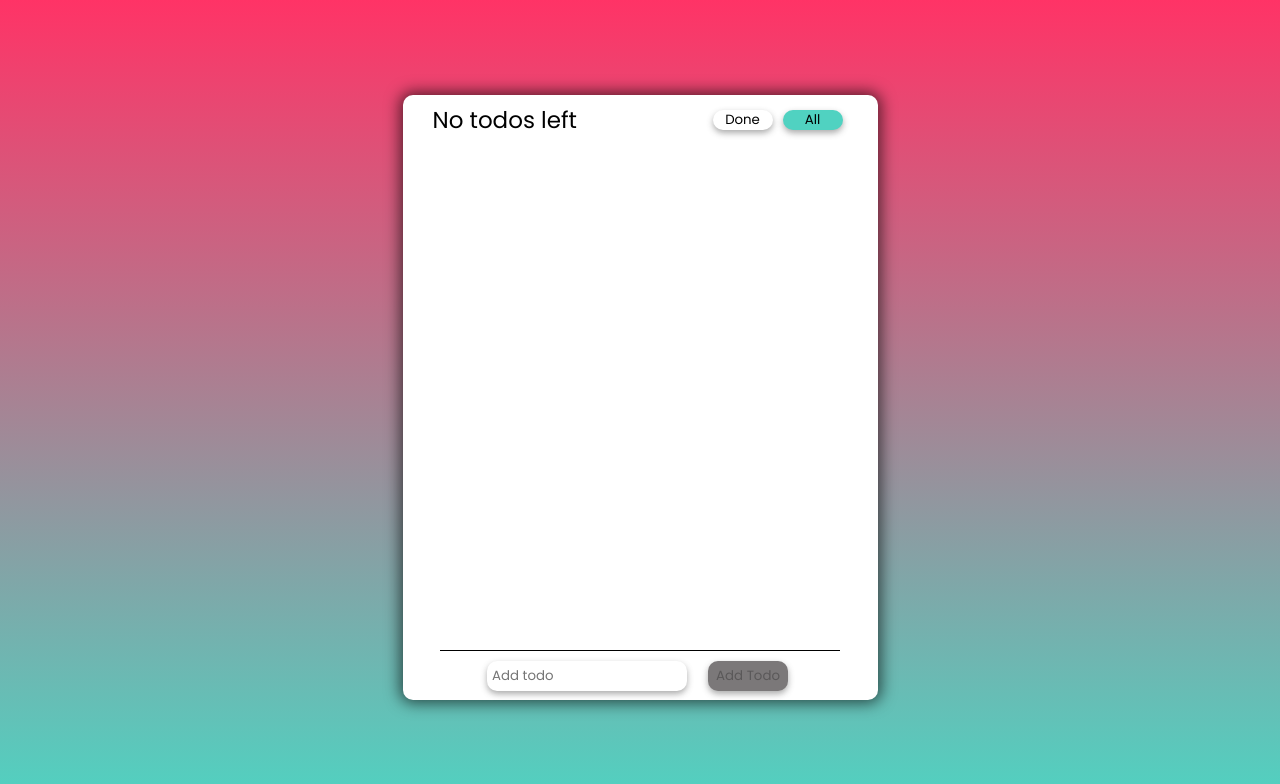
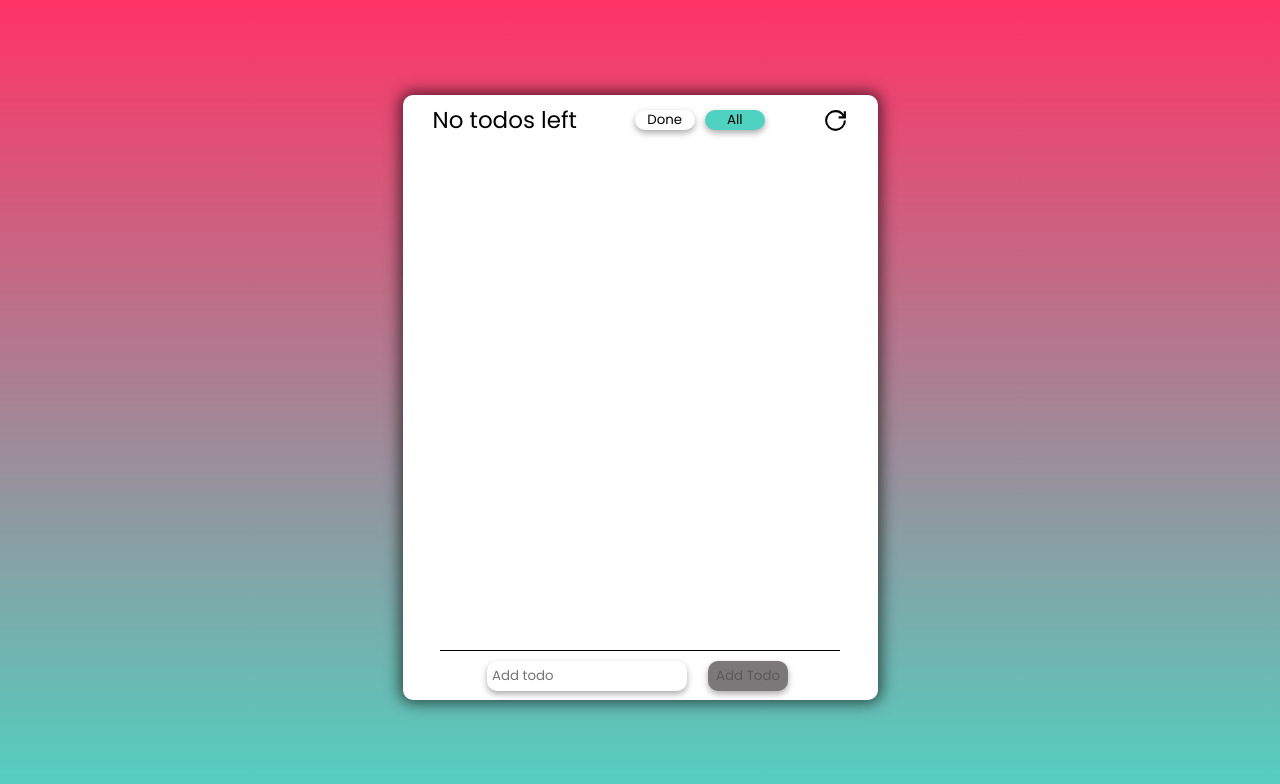
Before and after one commit to danielcsato/React-todo-app, a React (Create React App) app: page / in a window 1280 px wide. Shown: the top 784 px of the page. Built offline with nearby package versions, Linux system fonts and the light colour scheme.

Commit message:
added delete all todo button for Bence's sake :D

```diff
--- a/src/assets/Nav.scss
+++ b/src/assets/Nav.scss
@@ -50,3 +50,8 @@ $bg-color: white;
     transform: scale(1.1);
   }
 }
+
+.reset {
+  cursor: pointer;
+  font-size: 25px;
+}
--- a/src/components/Nav.jsx
+++ b/src/components/Nav.jsx
@@ -1,9 +1,11 @@
 import '../assets/Nav.scss';
 import { useContext } from 'react';
 import { TodoContext } from '../context/context';
+import { GrPowerReset } from 'react-icons/gr';
 
 const Nav = () => {
-  const { todos, active, setActive } = useContext(TodoContext);
+  const { todos, active, setActive, setTodos } = useContext(TodoContext);
+
   return (
     <nav className="mainNav">
       <p>
@@ -25,6 +27,7 @@ const Nav = () => {
           All
         </button>
       </div>
+      <GrPowerReset className="reset" onClick={() => setTodos([])} />
     </nav>
   );
 };
```
